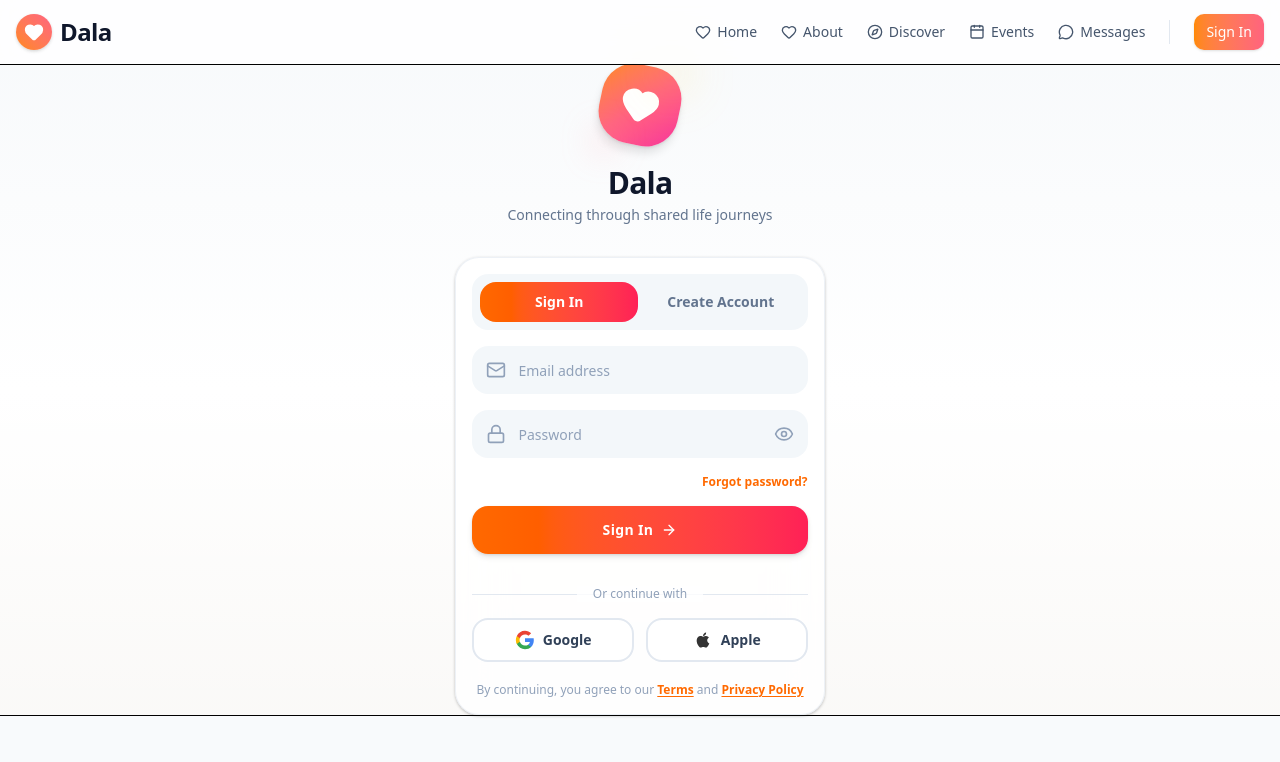
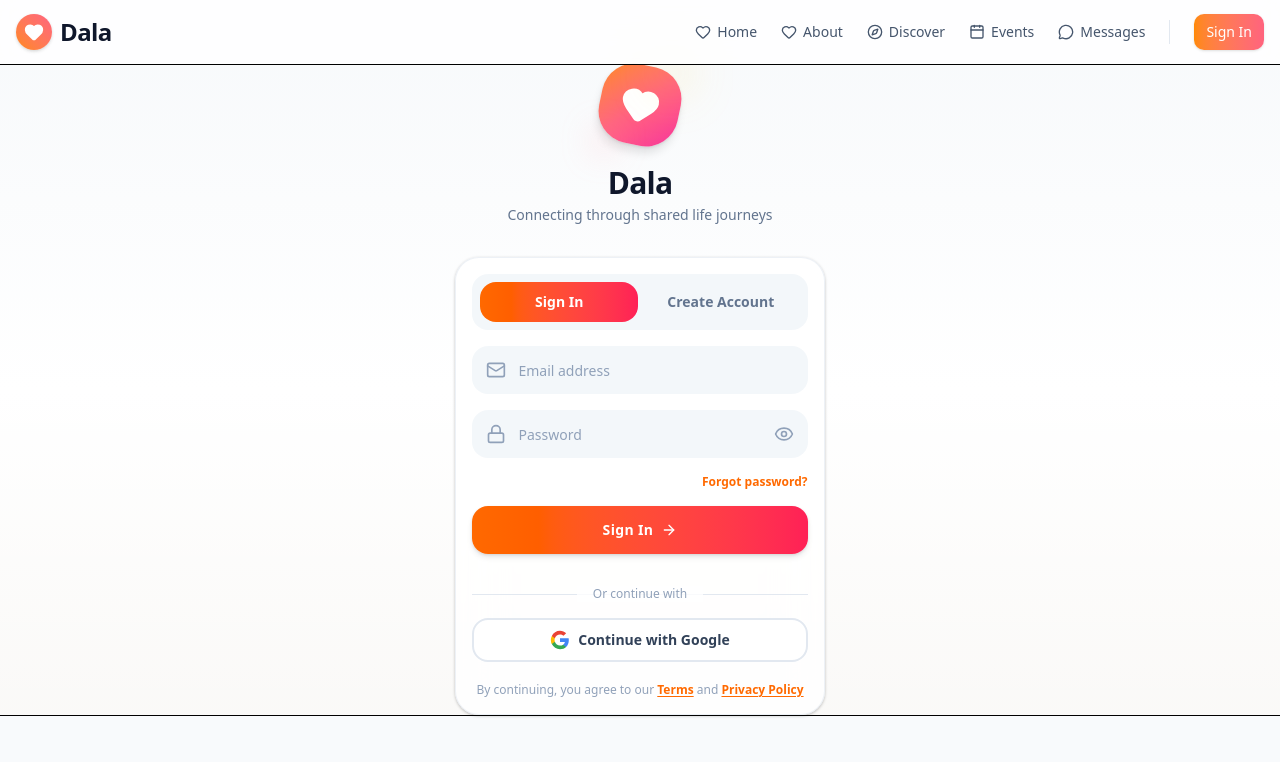
Before and after one commit to elijamyk18-gif/DALA, a React (Vite) app: page /login in a window 1280 px wide. Shown: the top 762 px of the page. Built offline with nearby package versions, Linux system fonts and the light colour scheme.

Commit message:
Enhance auth functions with redirect options
Updated sign-up and password reset functions to include redirect options. Simplified Google sign-in button layout.

```diff
--- a/src/pages/Login.tsx
+++ b/src/pages/Login.tsx
@@ -53,7 +53,11 @@ export function Login() {
 
     try {
       if (mode === 'signup') {
-        const { error } = await supabase.auth.signUp({ email, password });
+        const { error } = await supabase.auth.signUp({
+          email,
+          password,
+          options: { emailRedirectTo: `${window.location.origin}/onboarding` },
+        });
         if (error) throw error;
         toast.success('We sent a 6-digit code to your email!');
         setCode('');
@@ -119,7 +123,9 @@ export function Login() {
     }
     setLoading(true);
     try {
-      const { error } = await supabase.auth.resetPasswordForEmail(email);
+      const { error } = await supabase.auth.resetPasswordForEmail(email, {
+        redirectTo: `${window.location.origin}/reset-password`,
+      });
       if (error) throw error;
       toast.success('We sent a 6-digit code to your email!');
       setCode('');
@@ -361,12 +367,11 @@ export function Login() {
                 </div>
               </div>
 
-              <div className="flex gap-3">
               <button
                 type="button"
                 onClick={handleGoogleSignIn}
                 disabled={loading}
-                  className="flex-1 h-11 rounded-2xl border-2 border-slate-200 bg-white/60 text-slate-700 font-bold text-sm active:scale-[0.98] hover:bg-slate-50 transition-all flex items-center justify-center gap-2 disabled:opacity-60"
+                className="w-full h-11 rounded-2xl border-2 border-slate-200 bg-white/60 text-slate-700 font-bold text-sm active:scale-[0.98] hover:bg-slate-50 transition-all flex items-center justify-center gap-2 disabled:opacity-60"
               >
                 <svg className="h-5 w-5" viewBox="0 0 24 24">
                   <path fill="#4285F4" d="M22.56 12.25c0-.78-.07-1.53-.2-2.25H12v4.26h5.92a5.06 5.06 0 0 1-2.2 3.32v2.77h3.57c2.08-1.92 3.28-4.74 3.28-8.1z" />
@@ -374,18 +379,8 @@ export function Login() {
                   <path fill="#FBBC05" d="M5.84 14.09c-.22-.66-.35-1.36-.35-2.09s.13-1.43.35-2.09V7.07H2.18C1.43 8.55 1 10.22 1 12s.43 3.45 1.18 4.93l2.85-2.22.81-.62z" />
                   <path fill="#EA4335" d="M12 5.38c1.62 0 3.06.56 4.21 1.64l3.15-3.15C17.45 2.09 14.97 1 12 1 7.7 1 3.99 3.47 2.18 7.07l3.66 2.84c.87-2.6 3.3-4.53 6.16-4.53z" />
                 </svg>
-                  Google
+                Continue with Google
               </button>
-                <button
-                  type="button"
-                  className="flex-1 h-11 rounded-2xl border-2 border-slate-200 bg-white/60 text-slate-700 font-bold text-sm active:scale-[0.98] hover:bg-slate-50 transition-all flex items-center justify-center gap-2"
-                >
-                  <svg className="h-5 w-5" viewBox="0 0 24 24" fill="#333">
-                    <path d="M17.05 20.28c-.98.95-2.05.8-3.08.35-1.09-.46-2.09-.48-3.24 0-1.44.62-2.2.44-3.06-.35C2.79 15.25 3.51 7.59 9.05 7.31c1.35.07 2.29.74 3.08.8 1.18-.24 2.31-.93 3.57-.84 1.51.12 2.65.72 3.4 1.8-3.12 1.87-2.38 5.98.48 7.13-.57 1.5-1.31 2.99-2.54 4.09zM12.03 7.25c-.15-2.23 1.66-4.07 3.74-4.25.29 2.58-2.34 4.5-3.74 4.25z" />
-                  </svg>
-                  Apple
-                </button>
-              </div>
 
               <div className="px-1 pt-1 text-center">
                 <p className="text-xs text-slate-400">
```
Lines whose indentation alone changed are shown as unchanged.
